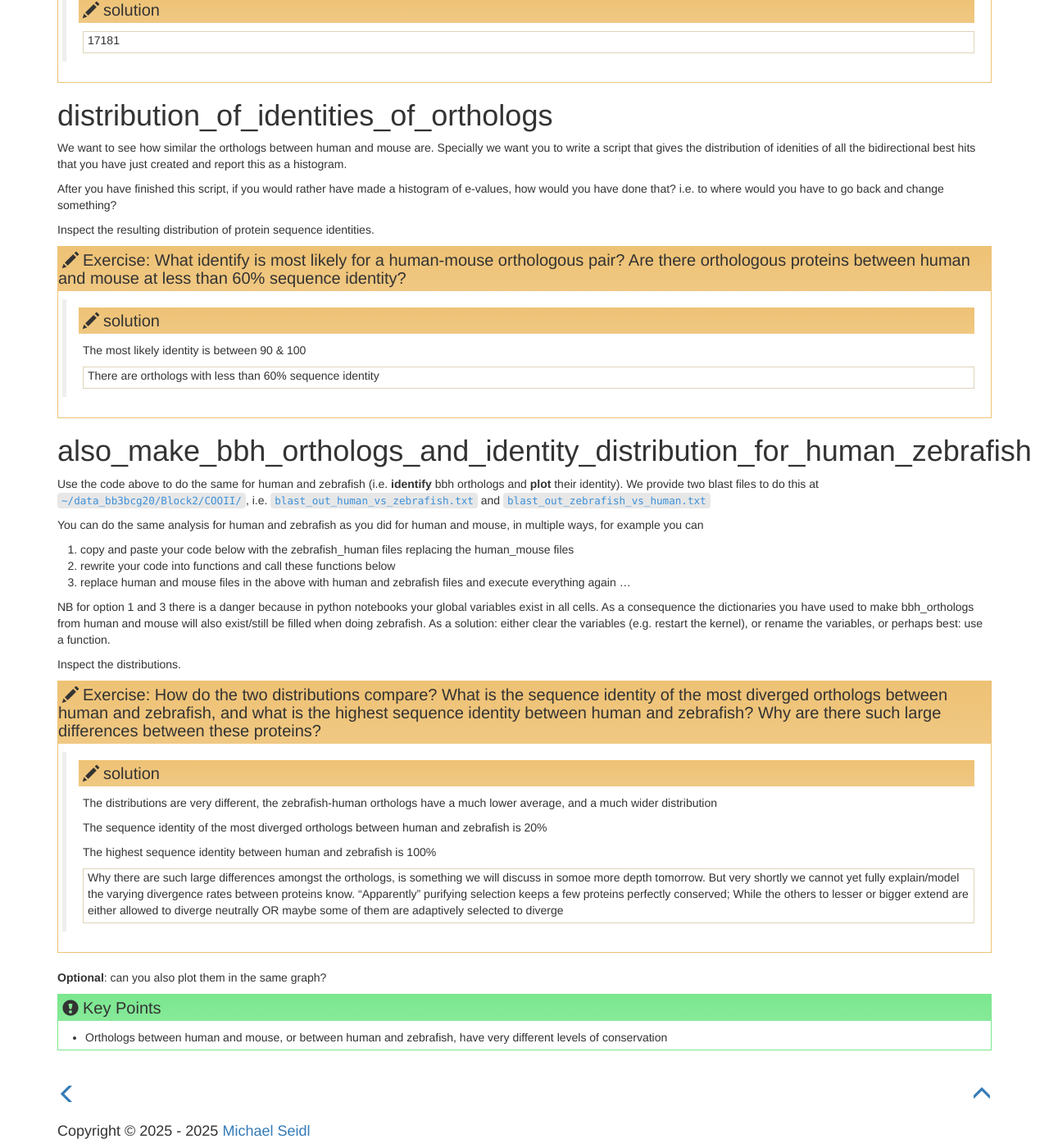
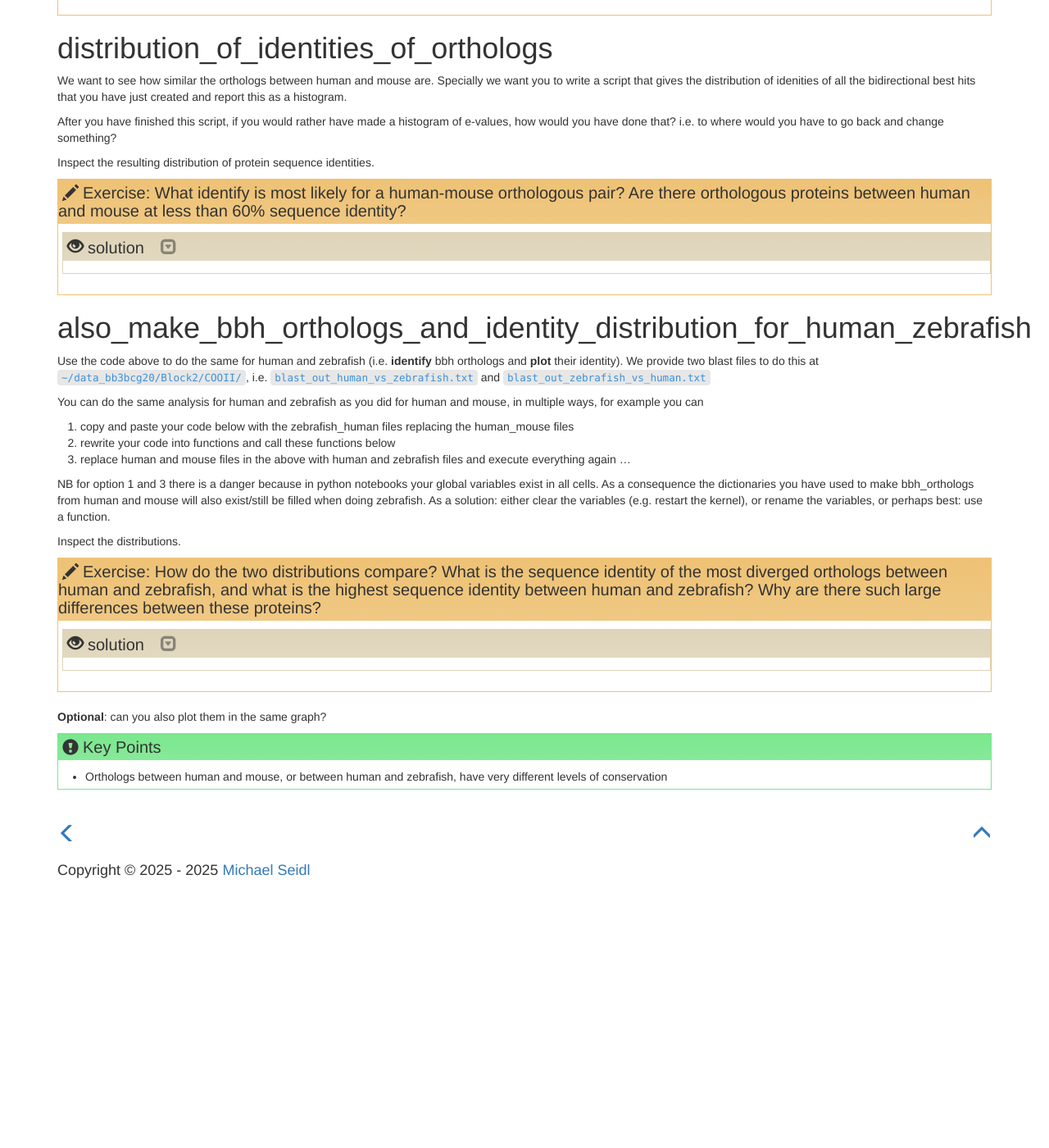
Before and after one commit to TeamMGE/GenomeBioinformaticsCourse, a Jekyll site: the page built from _episodes/50-COOII.md, in a window 1280 px wide and 1400 px high, scrolled down 1216 px. Shown: the whole window at 82% size. Built offline with Jekyll 4.4.1, drawn with Linux system fonts in a browser that asks for light colours; after the commit the page ends 2298 px from its top, so only the background shows below that.

Commit message:
Update 50-COOII.md

```diff
--- a/_episodes/50-COOII.md
+++ b/_episodes/50-COOII.md
@@ -44,9 +44,10 @@ Okay, now how to write this bidirectional best hit script. To approach this rela
 
 
 > ## Exercise:  How many bidirectional best blast hits do you find between human and mouse?
->> ## solution
+>
+> >> ## solution
 >> 17181
->>{: .solution}
+>{: .solution}
 {: .challenge}
 
 # distribution_of_identities_of_orthologs
@@ -57,11 +58,12 @@ After you have finished this script, if you would rather have made a histogram o
 
 Inspect the resulting distribution of protein sequence identities.
 > ## Exercise:  What identify is most likely for a human\-mouse orthologous pair? Are there orthologous proteins between human and mouse at less than 60% sequence identity?
+>
 >> ## solution
 >> The most likely identity is between 90 & 100
 >>
 >> There are orthologs with less than 60% sequence identity
->>{: .solution}
+>{: .solution}
 {: .challenge}
 
 
@@ -81,6 +83,7 @@ NB for option 1 and 3 there is a danger because in python notebooks your global
 
 Inspect the distributions.
 > ## Exercise:  How do the two distributions compare? What is the sequence identity of the most diverged orthologs between human and zebrafish, and what is the highest sequence identity between human and zebrafish? Why are there such large differences between these proteins?
+>
 >> ## solution
 >>
 >> The distributions are very different, the zebrafish-human orthologs have a much lower average, and a much wider distribution
@@ -90,7 +93,7 @@ Inspect the distributions.
 >> The highest sequence identity between human and zebrafish is 100%
 >>
 >> Why there are such large differences amongst the orthologs, is something we will discuss in somoe more depth tomorrow. But very shortly we cannot yet fully explain/model the varying divergence rates between proteins know. "Apparently" purifying selection keeps a few proteins perfectly conserved; While the others to lesser or bigger extend are either allowed to diverge neutrally OR maybe some of them are adaptively selected to diverge
->>{: .solution}
+>{: .solution}
 {: .challenge}
 
 
```
